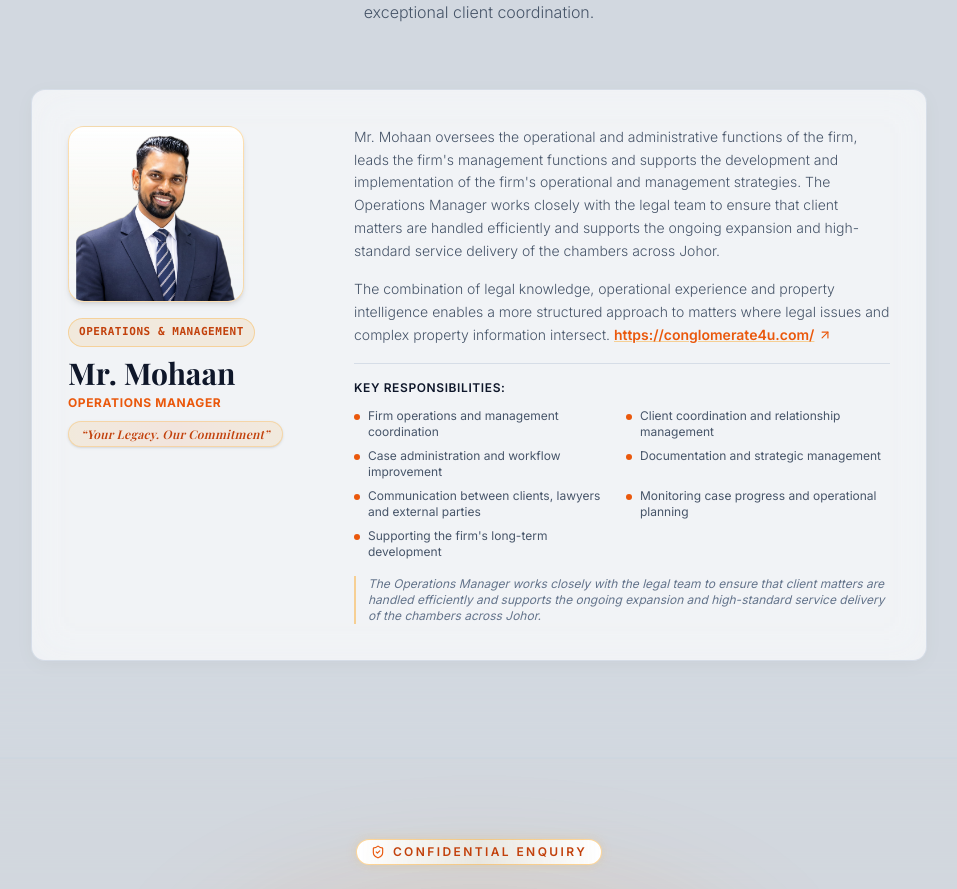
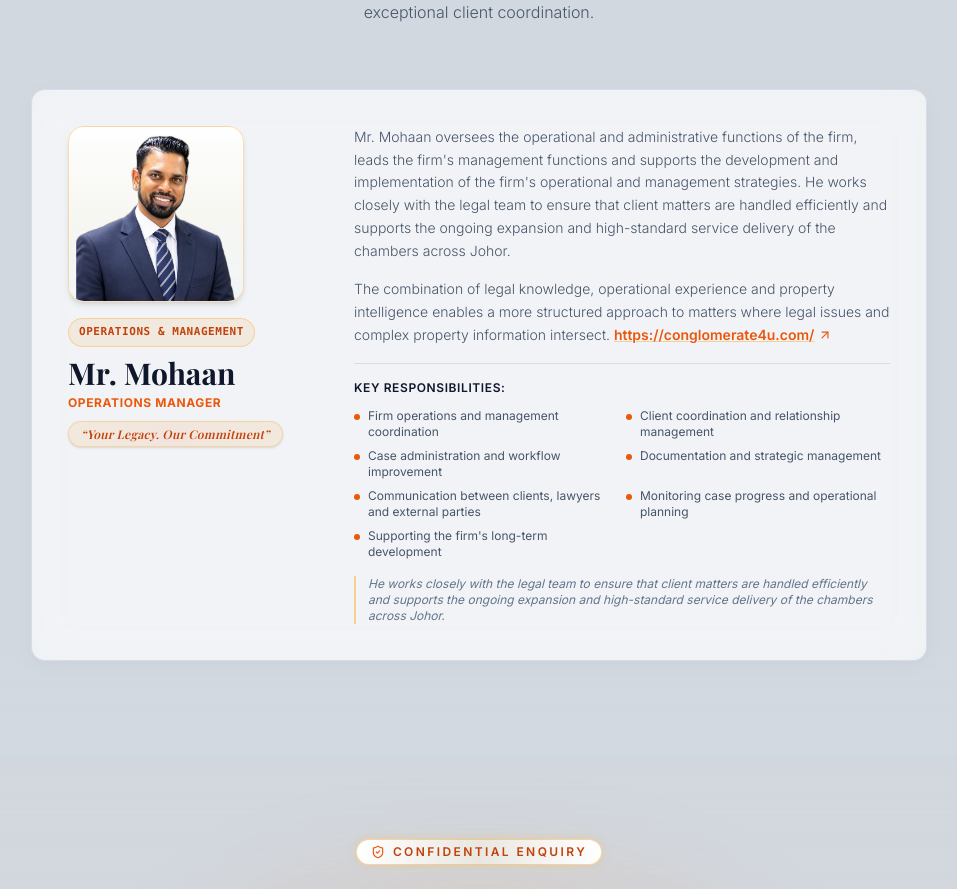
Before and after one commit to onyxtech26/TAFM-CO, a React (Vite) app: page /#/our-lawyer in a window 1280 px wide. Shown: the part 2520-3409 px from the top of the page, without its empty margins (161-1118 px from the left). Built offline with nearby package versions, Linux system fonts and the light colour scheme; a web font is replaced by a local one.

Commit message:
Update Mr. Mohaan profile paragraph phrasing on Our Lawyer & Team page

```diff
--- a/src/data/firm.ts
+++ b/src/data/firm.ts
@@ -509,7 +509,7 @@ export const LEADERSHIP_TEAM: LeadershipMember[] = [
     motto: "Your Legacy. Our Commitment",
     summary: "Oversees the operational and administrative functions, internal workflow, and cross-party communication.",
     description:
-      "Mr. Mohaan oversees the operational and administrative functions of the firm, leads the firm's management functions and supports the development and implementation of the firm's operational and management strategies. The Operations Manager works closely with the legal team to ensure that client matters are handled efficiently and supports the ongoing expansion and high-standard service delivery of the chambers across Johor.",
+      "Mr. Mohaan oversees the operational and administrative functions of the firm, leads the firm's management functions and supports the development and implementation of the firm's operational and management strategies. He works closely with the legal team to ensure that client matters are handled efficiently and supports the ongoing expansion and high-standard service delivery of the chambers across Johor.",
     responsibilities: [
       "Firm operations and management coordination",
       "Client coordination and relationship management",
@@ -519,7 +519,7 @@ export const LEADERSHIP_TEAM: LeadershipMember[] = [
       "Monitoring case progress and operational planning",
       "Supporting the firm's long-term development"
     ],
-    note: "The Operations Manager works closely with the legal team to ensure that client matters are handled efficiently and supports the ongoing expansion and high-standard service delivery of the chambers across Johor.",
+    note: "He works closely with the legal team to ensure that client matters are handled efficiently and supports the ongoing expansion and high-standard service delivery of the chambers across Johor.",
     photoUrl: "/images/team/mr-mohan.png?v=2"
   }
 ];
```
